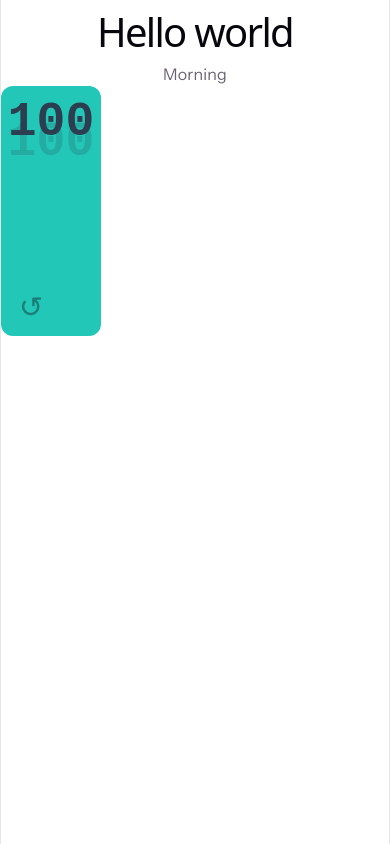
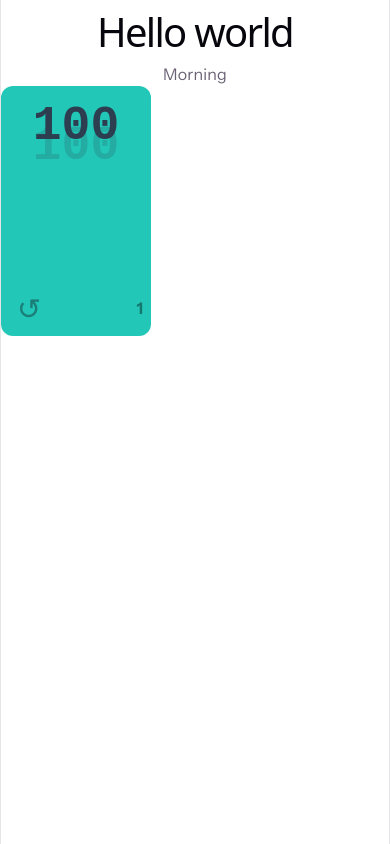
Before and after one commit to MostafaEssam2002/azkar, a React (Vite) app: page / in a window 390 px wide. Built offline with nearby package versions, Linux system fonts and the light colour scheme; no server answers; a web font is replaced by a local one.

Commit message:
add id to Counter button and fix style in button

```diff
--- a/src/components/CounterButton.jsx
+++ b/src/components/CounterButton.jsx
@@ -1,6 +1,6 @@
 import { useState } from "react";
 
-const CounterButton = ({ num }) => {
+const CounterButton = ({ num, id }) => {
     const [count, setCount] = useState(num);
 
     const handleCount = () => {
@@ -8,24 +8,37 @@ const CounterButton = ({ num }) => {
             setCount(count - 1);
         }
     };
+
+    const handleReset = (e) => {
+        e.stopPropagation();
+        setCount(num);
+    };
+
     return (
-        <div className={count < num ? "counterSectionDecremented":"counterSection"} onClick={handleCount}>
+        <div
+            className={count < num ? "counterSectionDecremented" : "counterSection"}
+            onClick={handleCount}
+        >
             <button className="counterSectionButton">
                 {String(count).padStart(2, "0")}
             </button>
+
             <div className="counterShadow">
                 {num}
             </div>
-            <button
-                className="counterSectionReset"
-                onClick={(e) => {
-                    e.stopPropagation(); // يمنع decrement
-                    setCount(num);
-                }}
-            >
-                ↺
-            </button>
 
+            <div className="counterFooter">
+                <button
+                    className="counterSectionReset"
+                    onClick={handleReset}
+                >
+                    ↺
+                </button>
+
+                <span className="counterId">
+                    {id}
+                </span>
+            </div>
         </div>
     );
 };
--- a/src/components/RowZekr.jsx
+++ b/src/components/RowZekr.jsx
@@ -5,10 +5,10 @@ const RowZekr = () => {
     return (
         <div style={{
             display: "flex",
-            width:"350px",
+            width:"150px",
             height:"250px"
         }}>
-            <CounterButton num={100} />
+            <CounterButton num={100} id={1} />
         </div>
     )
 }
--- a/src/styles/components/CounterButton.scss
+++ b/src/styles/components/CounterButton.scss
@@ -1,14 +1,8 @@
-.counterSection {
-    user-select: none;
-}
+.counterSection,
 .counterSectionDecremented {
-    user-select: none;
-}
-.counterSection {
     width: 100%;
     height: 100%;
     aspect-ratio: 1 / 2.2;
-    background-color: #22c7b8;
     border-radius: 12px;
     display: flex;
     flex-direction: column;
@@ -17,51 +11,25 @@
     position: relative;
     overflow: hidden;
     transition: 0.3s;
+    user-select: none;
 }
+
+/* الحالة العادية */
+.counterSection {
+    background-color: #22c7b8;
+}
+
+/* الحالة بعد النقص */
 .counterSectionDecremented {
-    width: 100%;
-    height: 100%;
-    aspect-ratio: 1 / 2.2;
     background-color: #3498db;
-    border-radius: 12px;
-    display: flex;
-    flex-direction: column;
-    align-items: center;
-    padding: 1rem;
-    position: relative;
-    overflow: hidden;
-    transition: 0.3s;
-    .counterSectionButton {
-        background: transparent;
-        border: none;
-        font-size: clamp(3rem, 7vw, 5rem);
-        font-weight: bold;
-        color: #FFFFFF;
-        cursor: pointer;
-        line-height: 1;
-        font-family: monospace;
-        transition: 0.2s;
-    }
-    .counterShadow {
-        font-size: clamp(3rem, 7vw, 5rem);
-        font-weight: bold;
-        color: #FFFFFF;
-        line-height: 1;
-        font-family: monospace;
-        pointer-events: none;
-        user-select: none;
-        margin-top: -28px;
-        opacity: 0.2;
-    }
 }
-/* hover على الكارت نفسه */
 
-.counterSection:hover {
-    background-color: #e74c3c;
-}
+/* Hover */
+.counterSection:hover,
 .counterSectionDecremented:hover {
     background-color: #e74c3c;
 }
+
 /* الرقم الأساسي */
 .counterSectionButton {
     background: transparent;
@@ -73,24 +41,35 @@
     line-height: 1;
     font-family: monospace;
     transition: 0.2s;
+    pointer-events: none;
 }
-/* الرقم الشفاف */
+
+/* shadow الرقم */
 .counterShadow {
     font-size: clamp(3rem, 7vw, 5rem);
     font-weight: bold;
     color: #2C3E50;
+    opacity: 0.2;
     line-height: 1;
     font-family: monospace;
+    margin-top: -28px;
     pointer-events: none;
-    user-select: none;
-    margin-top: -28px;
-    opacity: 0.2;
 }
-/* زرار الريست */
+
+/* footer */
+.counterFooter {
+    position: absolute;
+    bottom: 0.8rem;
+    left: 0.8rem;
+    right: 0.8rem;
+
+    display: flex;
+    justify-content: space-between;
+    align-items: center;
+}
+
+/* زرار reset */
 .counterSectionReset {
-    position: absolute;
-    bottom: 15px;
-    left: 15px;
     width: clamp(40px, 5vw, 50px);
     height: clamp(40px, 5vw, 50px);
     border-radius: 50%;
@@ -105,28 +84,30 @@
 .counterSectionReset:hover {
     transform: rotate(-120deg);
 }
+
+/* ID */
+.counterId {
+    font-size: 1rem;
+    font-weight: bold;
+    color: rgba(0, 0, 0, 0.4);
+    pointer-events: none;
+}
+
+/* حالة الديكرمنت (مهم) */
+.counterSectionDecremented .counterSectionButton,
+.counterSectionDecremented .counterShadow {
+    color: #ffffff;
+}
+
+.counterSectionDecremented .counterId {
+    color: rgba(255, 255, 255, 0.8);
+}
+
 /* موبايل */
 @media (max-width: 768px) {
-    .counterSection {
-        width: 100px;
-        padding: 0.7rem;
-    }
-
-    .counterSectionReset {
-        bottom: 10px;
-        left: 10px;
+    .counterFooter {
+        bottom: 0.5rem;
+        left: 0.5rem;
+        right: 0.5rem;
     }
 }
-.counterContent {
-    width: 100%;
-
-    display: flex;
-    flex-direction: column;
-    align-items: center;
-
-    cursor: pointer;
-}
-.counterSectionButton,
-.counterShadow {
-    pointer-events: none;
-}
```
